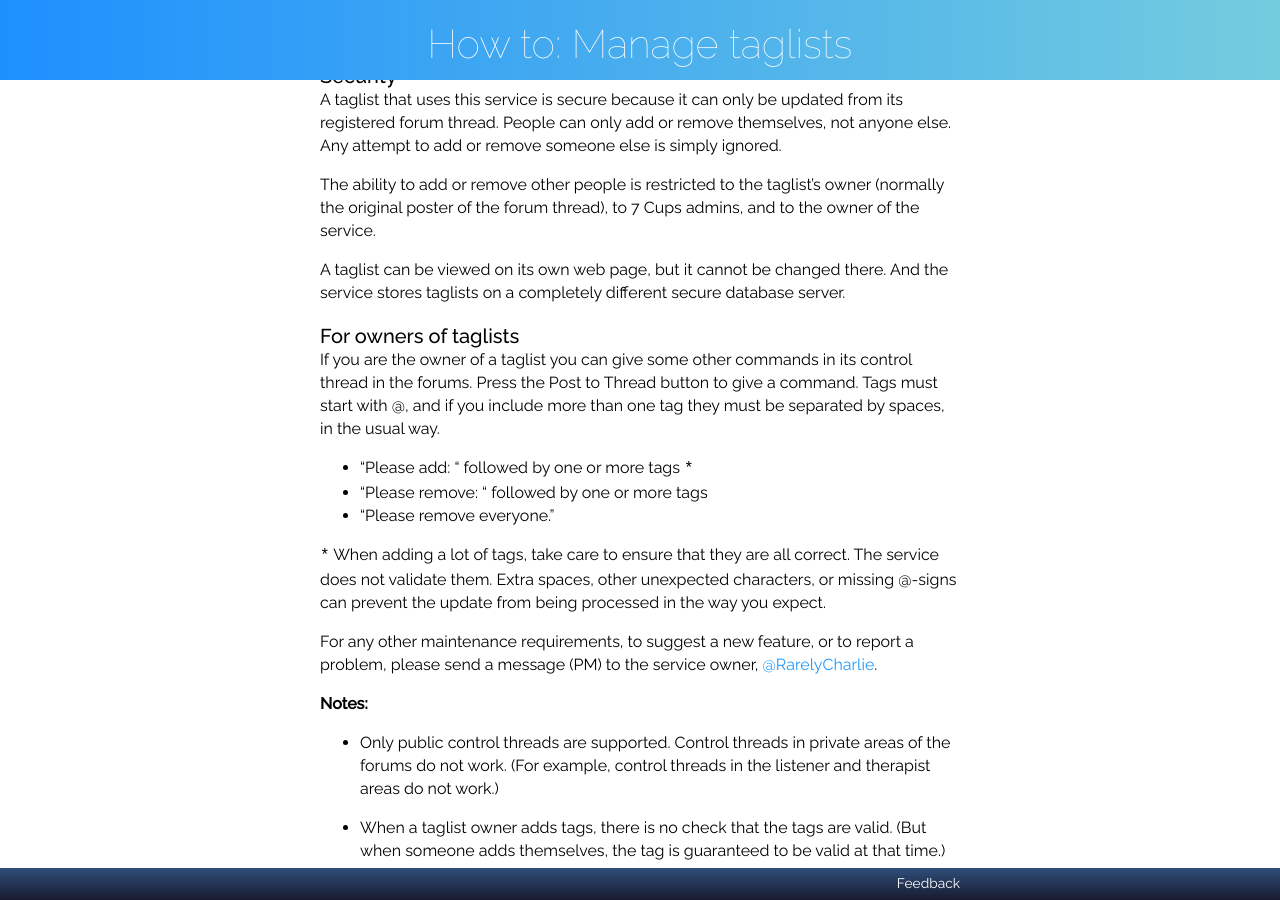
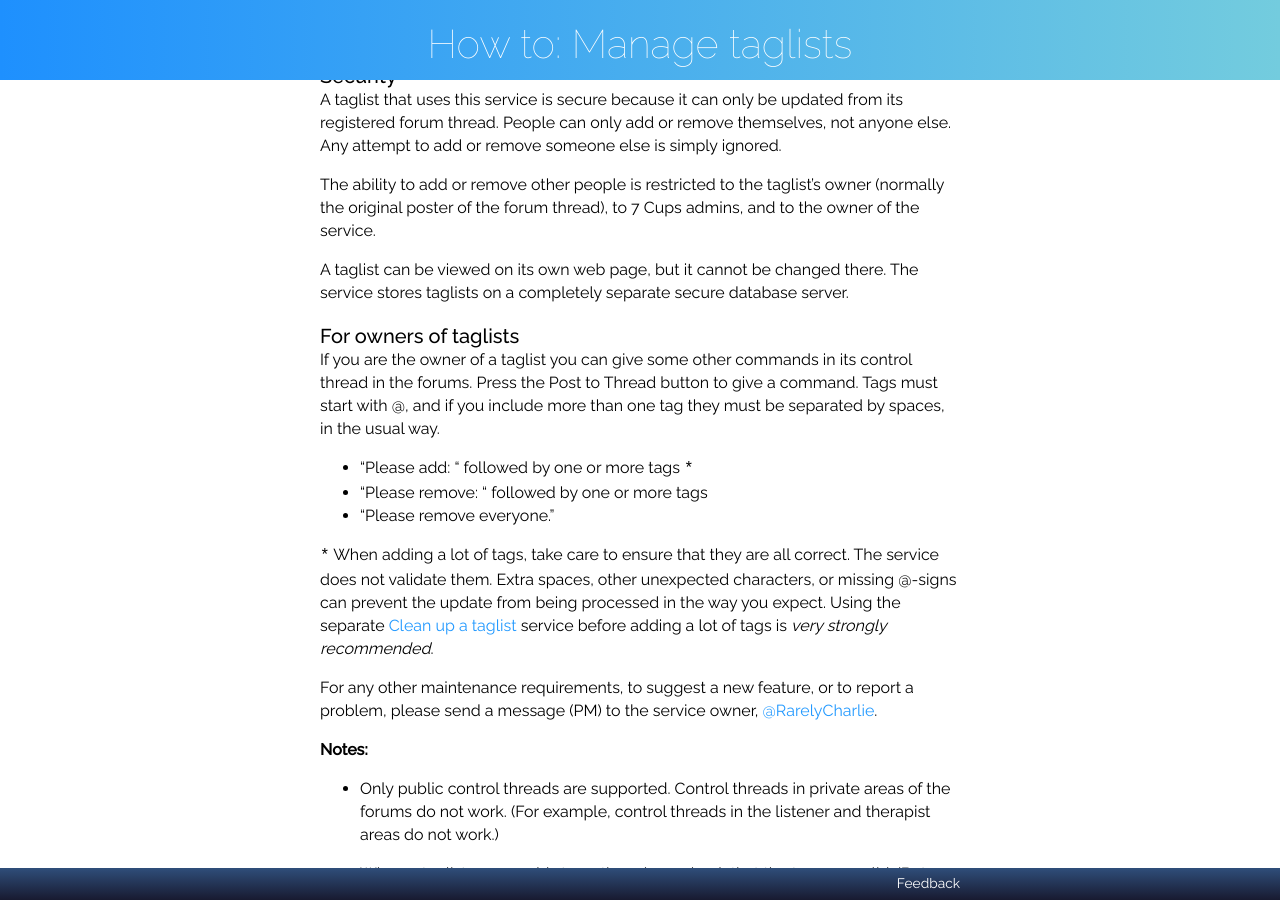
Before and after one commit to RarelyCharlie/rarelycharlie.github.io, a Jekyll site: the page built from _howto/taglist.md, in a window 1280 px wide and 900 px high, scrolled down 514 px. Built offline with Jekyll 4.4.1, drawn with Linux system fonts in a browser that asks for light colours.

Commit message:
link cleanup

```diff
--- a/_howto/taglist.md
+++ b/_howto/taglist.md
@@ -26,7 +26,7 @@ A taglist that uses this service is secure because it can only be updated from i
 
 The ability to add or remove other people is restricted to the taglist's owner (normally the original poster of the forum thread), to 7 Cups admins, and to the owner of the service.
 
-A taglist can be viewed on its own web page, but it cannot be changed there. And the service stores taglists on a completely different secure database server.
+A taglist can be viewed on its own web page, but it cannot be changed there. The service stores taglists on a completely separate secure database server.
 
 ### For owners of taglists
 
@@ -36,7 +36,7 @@ If you are the owner of a taglist you can give some other commands in its contro
  - "Please remove: " followed by one or more tags
  - "Please remove everyone."
 
-`*` When adding a lot of tags, take care to ensure that they are all correct. The service does not validate them. Extra spaces, other unexpected characters, or missing @-signs can prevent the update from being processed in the way you expect.
+`*` When adding a lot of tags, take care to ensure that they are all correct. The service does not validate them. Extra spaces, other unexpected characters, or missing @-signs can prevent the update from being processed in the way you expect. Using the separate [Clean up a taglist](https://rarelycharlie.github.io/howto/taglist-cleanup) service before adding a lot of tags is *very strongly recommended*.
 
 For any other maintenance requirements, to suggest a new feature, or to report a problem, please send a message (PM) to the service owner, [@RarelyCharlie](https://www.7cups.com/@RarelyCharlie).
 
```
